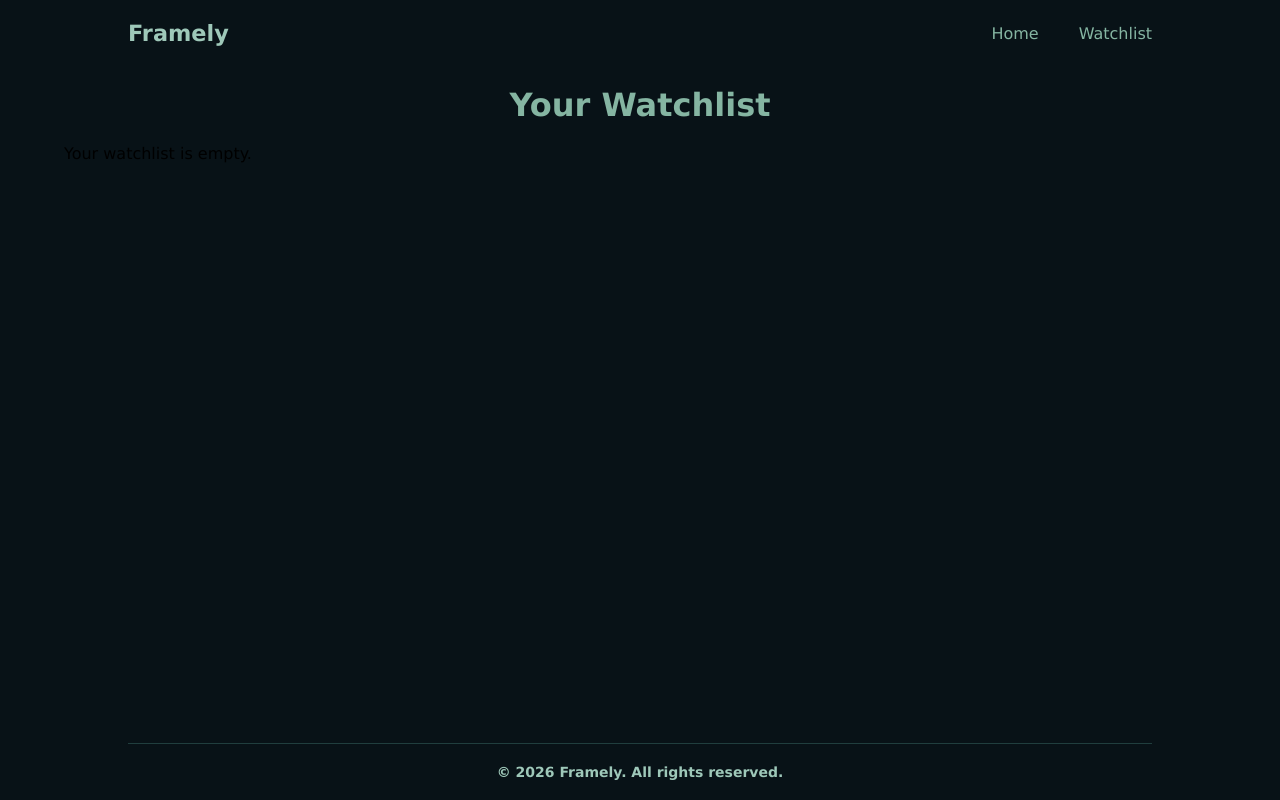
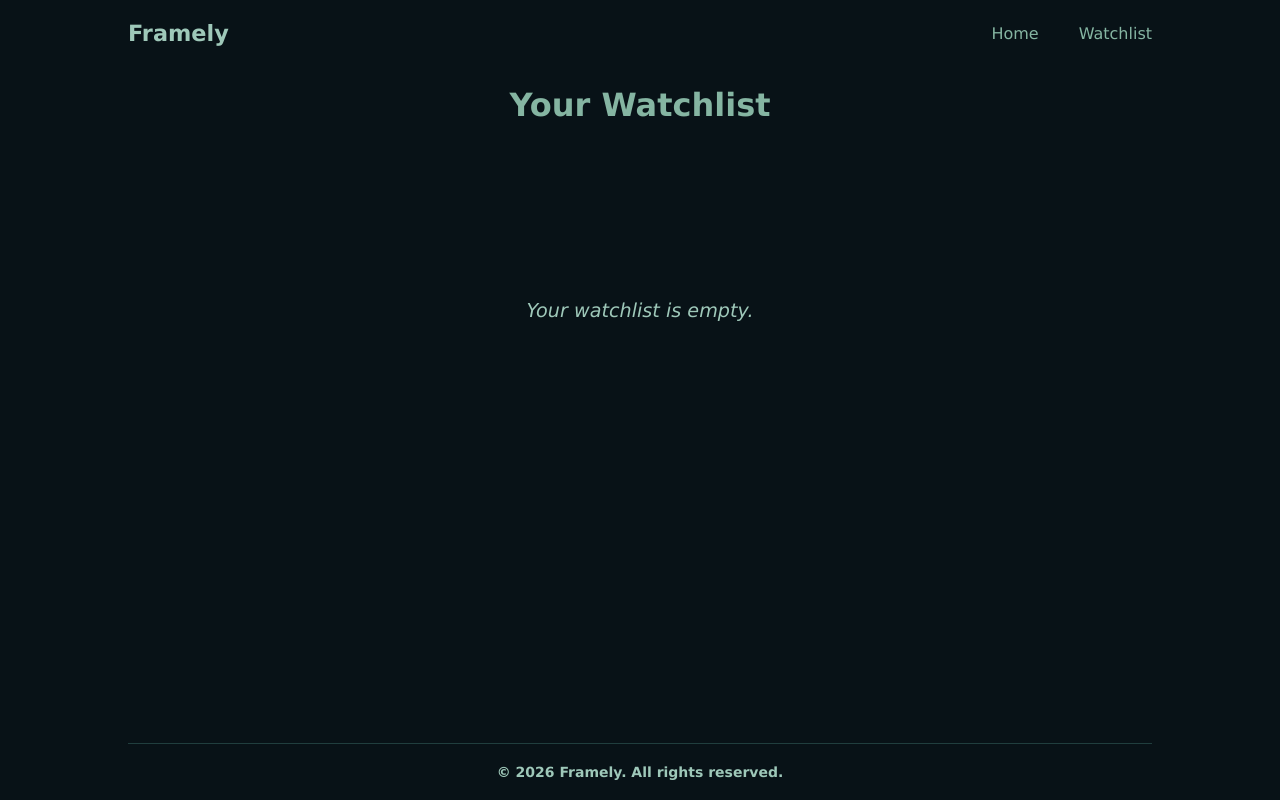
Before and after one commit to ana-maria-ursache/Movie-Application, a React (Vite) app: page /watchlist in a window 1280 px wide. Built offline with nearby package versions, Linux system fonts and the light colour scheme.

Commit message:
fix: styling for specific messages

```diff
--- a/src/components/MoviesContainer/MoviesContainer.css
+++ b/src/components/MoviesContainer/MoviesContainer.css
@@ -61,9 +61,10 @@
   grid-column: 1 / -1;
   text-align: center;
   padding: 40px;
-  color: var(--light-green);
+  color: var(--lighter-green);
   font-size: 1.2rem;
   font-style: italic;
+  margin-top: 10%;
 }
 
 .container-wrapper {
--- a/src/components/Watchlist/Watchlist.jsx
+++ b/src/components/Watchlist/Watchlist.jsx
@@ -11,7 +11,7 @@ export default function Watchlist({ watchlist, onToggle }) {
             <MovieCard key={movie.id} {...movie} watchlist={watchlist} onToggle={onToggle} />
           ))
         ) : (
-          <p>Your watchlist is empty.</p>
+          <p className="no-results">Your watchlist is empty.</p>
         )}
       </main>
     </div>
```
